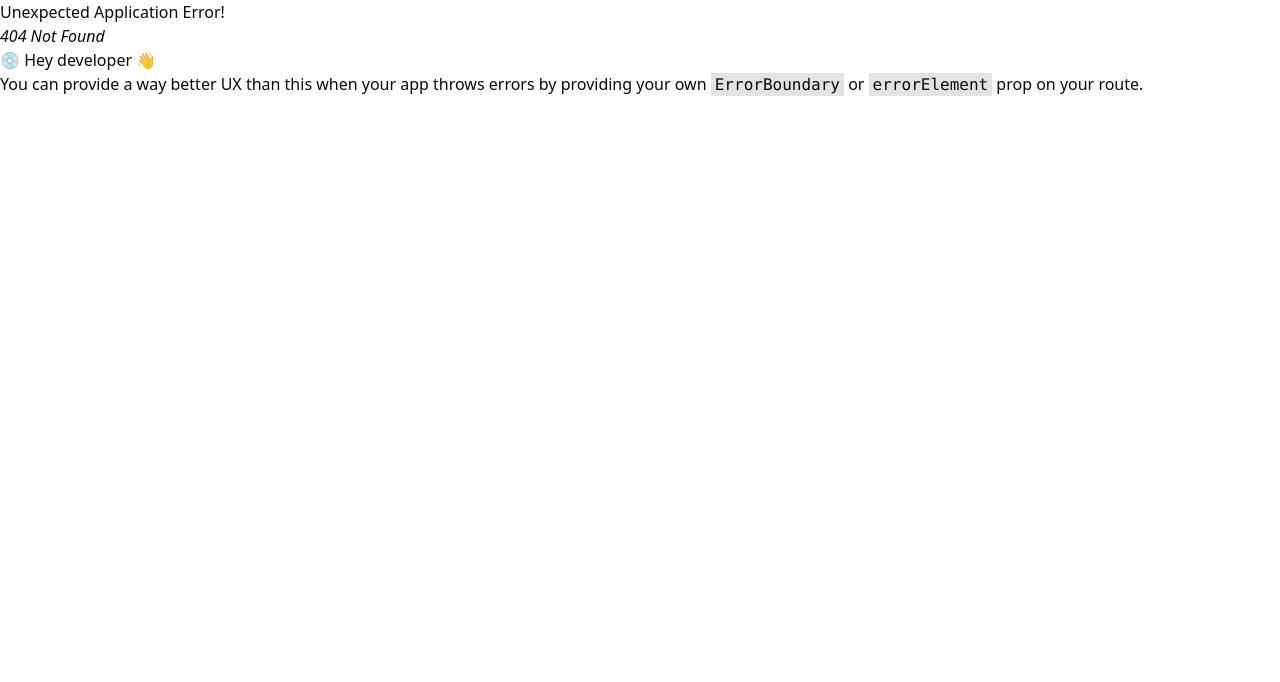
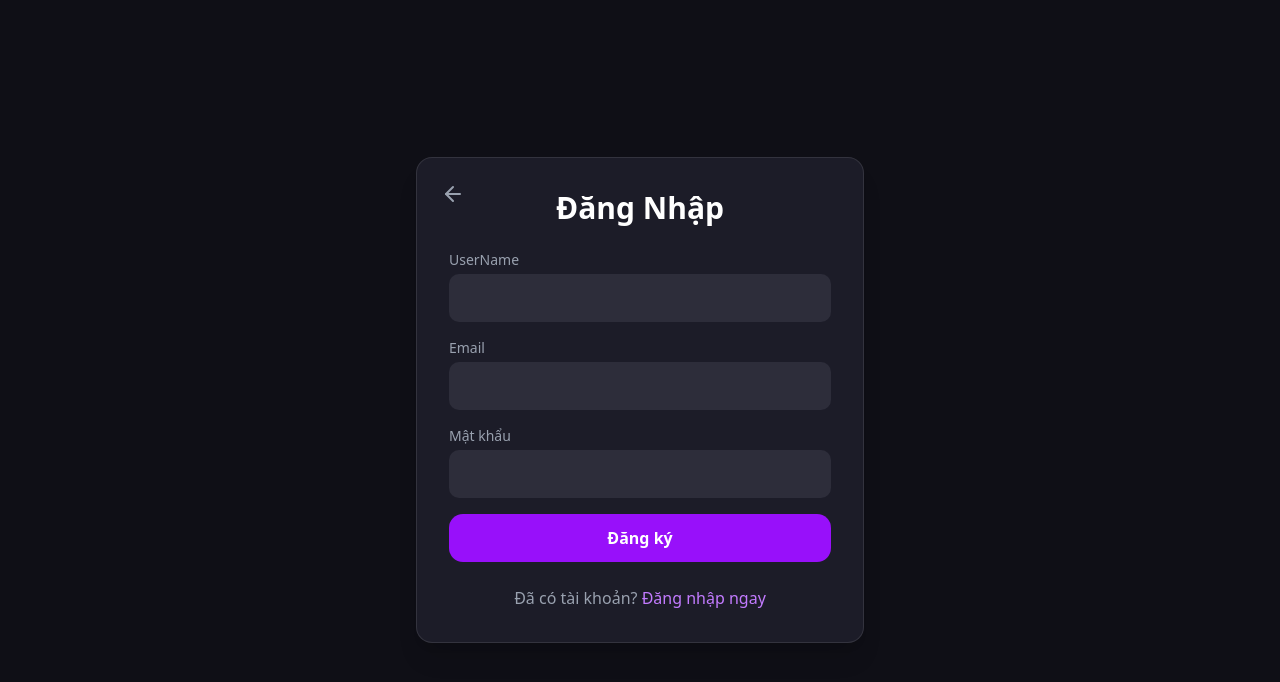
Before and after one commit to ntt236/FlashCard_EL_AI, a React (Vite) app: page /register in a window 1280 px wide. Before the commit this address had no page. Shown: the top 682 px of the page. Built offline with nearby package versions, Linux system fonts and the light colour scheme.

Commit message:
feat: add page register

```diff
--- /dev/null
+++ b/src/page/Auth/RegisterPage.tsx
@@ -0,0 +1,103 @@
+import { useState } from "react";
+import { useNavigate } from "react-router-dom";
+import { ArrowLeft, Loader2 } from "lucide-react";
+import { registerUser } from "@/store/auth";
+import { useAppDispatch, useAppSelector } from "@/store/hooks";
+
+const RegisterPage = () => {
+    const [username, setUsername] = useState("");
+    const [email, setEmail] = useState("");
+    const [password, setPassword] = useState("");
+
+    const dispatch = useAppDispatch();
+    const navigate = useNavigate();
+
+    // Lấy state từ Redux
+    const { loading, error } = useAppSelector((state: any) => state.auth);
+
+    const handleRegister = async (e: React.FormEvent) => {
+        e.preventDefault();
+
+        // Gọi action login
+        const resultAction = await dispatch(registerUser({ username, email, password }));
+        console.log("🚀 ~ handleRegister ~ resultAction:", resultAction)
+
+        // Kiểm tra kết quả
+        if (registerUser.fulfilled.match(resultAction)) {
+            navigate("/"); // Chuyển về trang chủ nếu thành công
+        }
+    };
+
+    return (
+        <div className="min-h-screen flex items-center justify-center bg-[#0F0F16] text-white">
+            {/* 2. Thêm class 'relative' vào thẻ cha để nút mũi tên định vị theo thẻ này */}
+            <div className="bg-[#1C1C28] p-8 rounded-2xl shadow-xl w-full max-w-md border border-white/10 relative">
+
+                {/* 3. Nút mũi tên quay về */}
+                <button
+                    onClick={() => navigate("/")}
+                    className="absolute top-6 left-6 text-gray-400 hover:text-white transition-colors"
+                    title="Quay lại"
+                >
+                    <ArrowLeft className="w-6 h-6" />
+                </button>
+
+                <h2 className="text-3xl font-bold text-center mb-6">Đăng Nhập</h2>
+
+                {error && (
+                    <div className="bg-red-500/10 text-red-500 p-3 rounded-lg mb-4 text-sm">
+                        {error}
+                    </div>
+                )}
+
+                <form onSubmit={handleRegister} className="space-y-4">
+                    <div>
+                        <label className="block text-sm text-gray-400 mb-1">UserName</label>
+                        <input
+                            type="text"
+                            className="w-full bg-[#2D2D3A] rounded-lg p-3 text-white focus:ring-2 focus:ring-purple-500 outline-none"
+                            value={username}
+                            onChange={(e) => setUsername(e.target.value)}
+                            required
+                        />
+                    </div>
+                    <div>
+                        <label className="block text-sm text-gray-400 mb-1">Email</label>
+                        <input
+                            type="email"
+                            className="w-full bg-[#2D2D3A] rounded-lg p-3 text-white focus:ring-2 focus:ring-purple-500 outline-none"
+                            value={email}
+                            onChange={(e) => setEmail(e.target.value)}
+                            required
+                        />
+                    </div>
+
+                    <div>
+                        <label className="block text-sm text-gray-400 mb-1">Mật khẩu</label>
+                        <input
+                            type="password"
+                            className="w-full bg-[#2D2D3A] rounded-lg p-3 text-white focus:ring-2 focus:ring-purple-500 outline-none"
+                            value={password}
+                            onChange={(e) => setPassword(e.target.value)}
+                            required
+                        />
+                    </div>
+
+                    <button
+                        type="submit"
+                        disabled={loading}
+                        className="w-full bg-purple-600 hover:bg-purple-700 text-white font-bold py-3 rounded-xl transition flex justify-center items-center"
+                    >
+                        {loading ? <Loader2 className="animate-spin" /> : "Đăng ký"}
+                    </button>
+                </form>
+
+                <p className="mt-6 text-center text-gray-400">
+                    Đã có tài khoản? <span className="text-purple-400 cursor-pointer" onClick={() => navigate("/login")}>Đăng nhập ngay</span>
+                </p>
+            </div>
+        </div>
+    );
+};
+
+export default RegisterPage;
--- a/src/routes/index.tsx
+++ b/src/routes/index.tsx
@@ -1,6 +1,7 @@
 import ProtectedRoute from "@/components/Client/auth/ProtectedRoute";
 import { MainLayout } from "@/layouts/MainLayout";
 import LoginPage from "@/page/Auth/LoginPage";
+import RegisterPage from "@/page/Auth/RegisterPage";
 import { FlashCardPage } from "@/page/FlashCard";
 import { FlashCardDetailPage } from "@/page/FlashCardDetail";
 import { HomePage } from "@/page/Home";
@@ -28,6 +29,10 @@ export const router = createBrowserRouter([
         path: "/login",
         element: <LoginPage />,
     },
+    {
+        path: "/register",
+        element: <RegisterPage />,
+    },
 
 
     {
```
